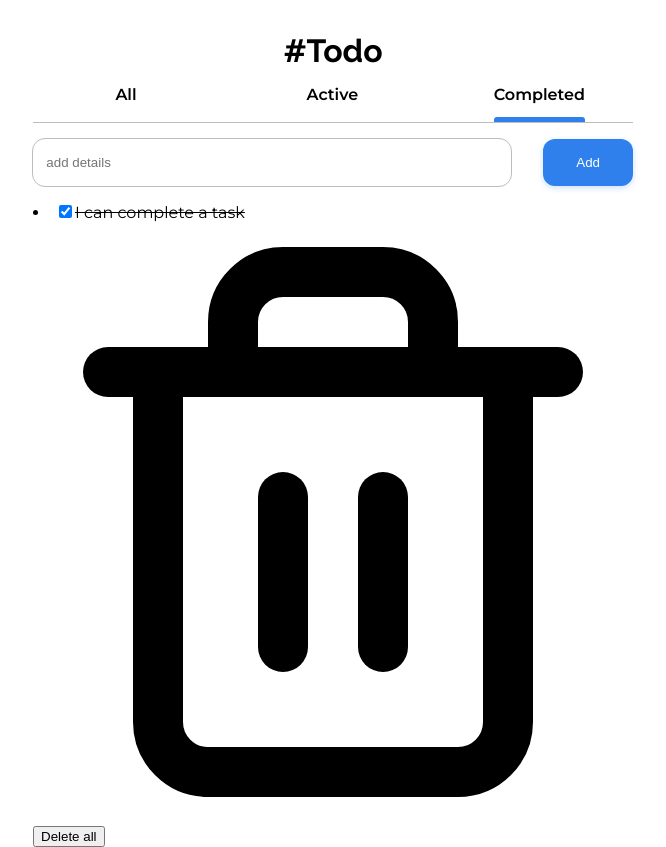
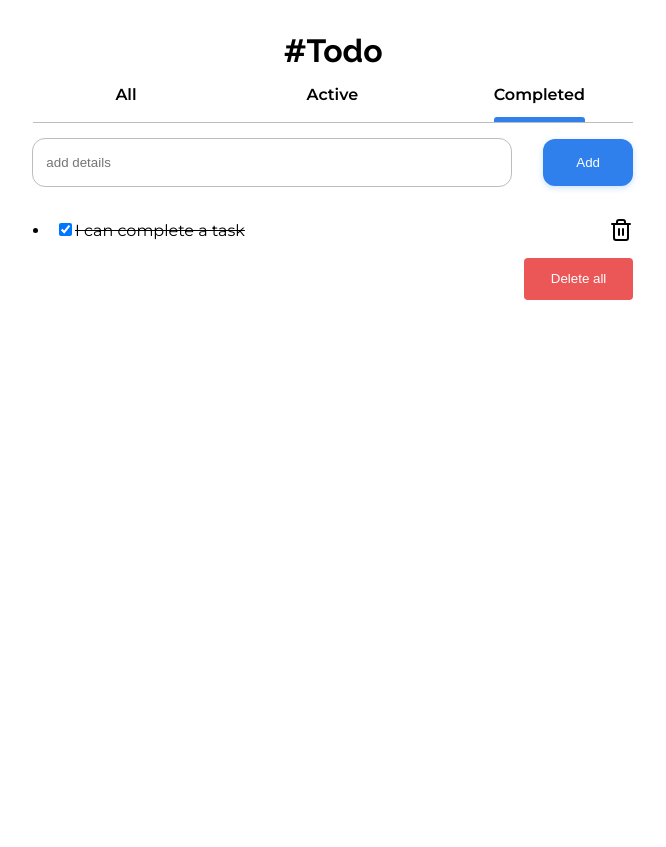
Before and after one commit to cacosted/react-tasks, a React (Vite) app: page / in a window 1280 px wide. Both pictures are taken after a click on the element "Completed". Shown: the whole page, without its empty margins (307-973 px from the left). After the commit the page ends 800 px from the top, so only its background shows below. Built offline with nearby package versions, Linux system fonts and the light colour scheme.

Commit message:
add CompletedTask styles

```diff
--- a/src/components/TaskList/index.jsx
+++ b/src/components/TaskList/index.jsx
@@ -1,5 +1,7 @@
 import { Task } from '../Task'
 import trashIcon from '../../assets/trash.svg'
+import { CompletedContainer, CompletedCard, DeleteIcon, DeleteAllButton } from './styles'
+
 const RegularTasks = ({ tasks, completeTask }) => {
   return (
     tasks.map((task, id) => (
@@ -9,28 +11,33 @@ const RegularTasks = ({ tasks, completeTask }) => {
 }
 
 const CompletedTasks = ({ tasks, completeTask }) => {
+  const completedTasks = tasks.filter(tasks => tasks.completed)
   return (
-    <div>
+    <CompletedContainer>
       {
-        tasks.map((task, id) => (
-          <div key={id}>
+        completedTasks.map((task, id) => (
+          <CompletedCard key={id}>
             <Task text={task.text} completed={task.completed} completeTask={completeTask} />
-            <img src={trashIcon} alt='Delete' />
-          </div>
+            <DeleteIcon src={trashIcon} alt='Delete' />
+          </CompletedCard>
         ))
       }
-      <button>Delete all</button>
-    </div>
+      <DeleteAllButton>
+        <span>Delete all</span>
+      </DeleteAllButton>
+    </CompletedContainer>
   )
 }
 export const TaskList = ({ activeTab, completeTask, tasks }) => {
   let taskArray = [...tasks]
+
   if (activeTab === 'Active') {
     taskArray = tasks.filter(task => !task.completed)
   }
+
   if (activeTab === 'Completed') {
-    const completedTasks = tasks.filter(tasks => tasks.completed)
-    return <CompletedTasks tasks={completedTasks} completeTask={completeTask} />
+    return <CompletedTasks tasks={tasks} completeTask={completeTask} />
   }
+
   return <RegularTasks tasks={taskArray} completeTask={completeTask} />
 }
--- /dev/null
+++ b/src/components/TaskList/styles.js
@@ -0,0 +1,30 @@
+import styled from 'styled-components'
+import { color } from '../../styles/styleConfig'
+
+export const CompletedContainer = styled.div`
+  padding-block: 1em;
+  display: flex;
+  flex-direction: column;
+  gap: 1em;
+`
+
+export const CompletedCard = styled.article`
+  display: flex;
+  align-items: center;
+  justify-content: space-between;
+`
+export const DeleteIcon = styled.img`
+  width: 4%;
+  cursor: pointer;
+`
+
+export const DeleteAllButton = styled.button`
+  width: max-content;
+  cursor: pointer;
+  align-self: flex-end;
+  background-color: ${color.accent};
+  color: ${color.white};
+  border-radius: 4px;
+  padding: 1em 2em;
+  border: none;
+`
```
